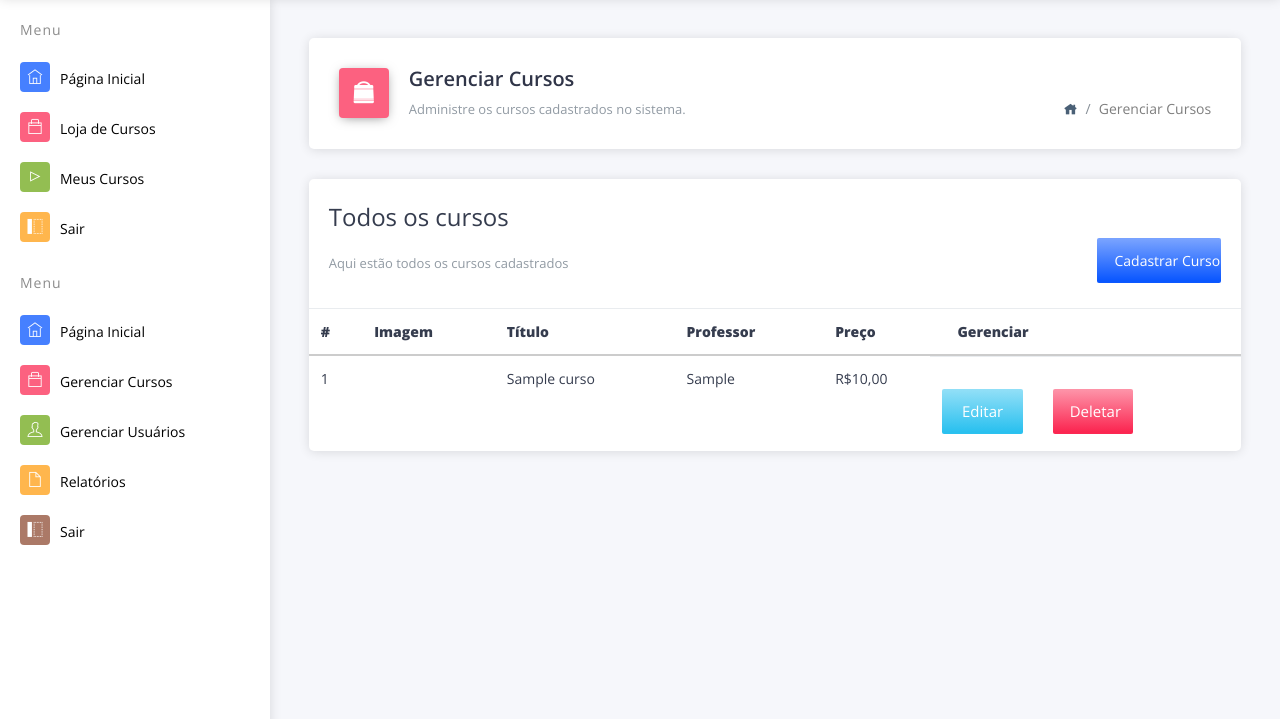
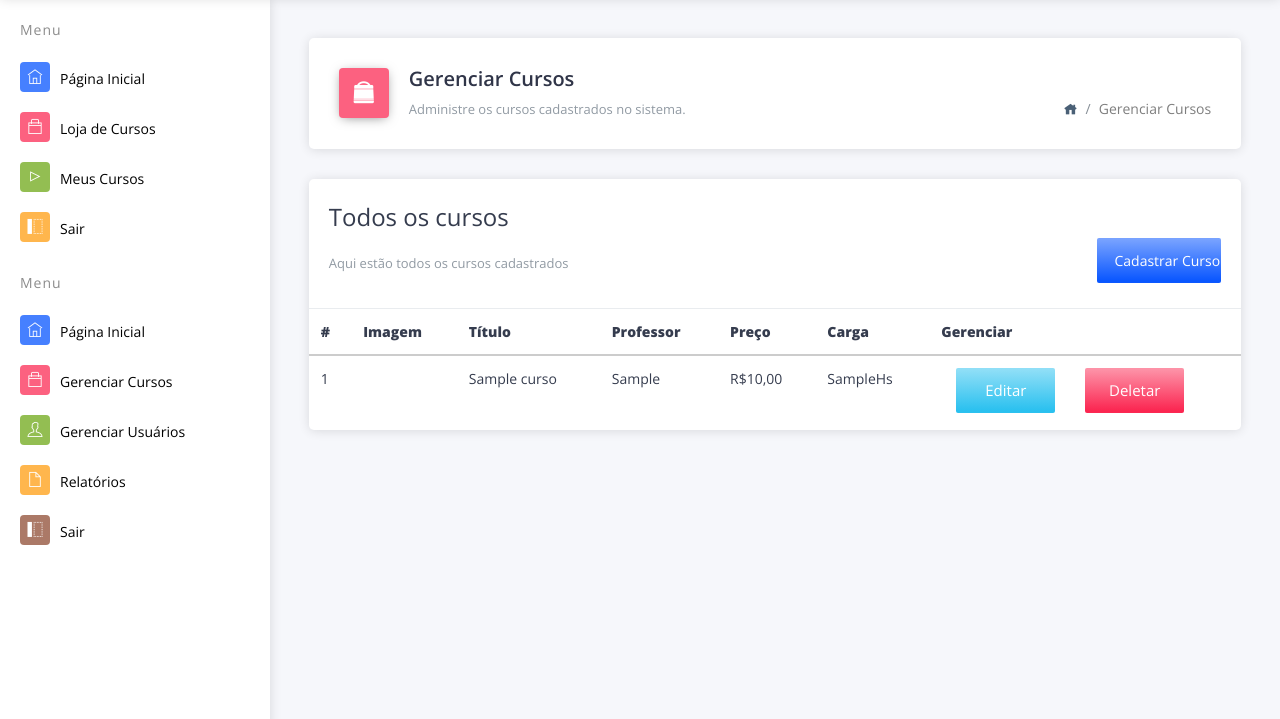
Before and after one commit to ViniciusSibin/Escola-EAD, a PHP site: page /index.php?pagina=curso-gerenciar in a window 1280 px wide. Shown: the part 83-802 px from the top of the page. Run offline with PHP 8.4, Linux system fonts and the light colour scheme; the visitor is signed in with stand-in values (Sample User, id 1); tables that the repository leaves empty or names only in its code hold one stand-in row (values such as "Sample post"); data that the repository does not hold is empty; some web fonts are replaced.

Commit message:
Adicionado a coluna de carga e ajustado botões da lista

```diff
--- a/paginas/curso-gerenciar.php
+++ b/paginas/curso-gerenciar.php
@@ -56,6 +56,7 @@
                                     <th>Título</th>
                                     <th>Professor</th>
                                     <th>Preço</th>
+                                    <th>Carga</th>
                                     <th>Gerenciar</th>
                                 </tr>
                             </thead>
@@ -72,8 +73,9 @@
                                         <td><?php echo $curso['titulo'] ?></td>
                                         <td><?php echo $curso['professor'] ?></td>
                                         <td>R$<?php echo number_format($curso['valor'], 2, ',', '.'); ?></td>
-                                        <td class="row">
-                                            <div class="row m-t-20">
+                                        <td><?php echo $curso['carga'] ?>Hs</td>
+                                        <td>
+                                            <div class="row col-md-12">
                                                 <div class="col-md-6">
                                                     <a class="btn hor-grd btn-grd-info btn-md btn-block waves-effect text-center" href="index.php?pagina=curso-editar&idCurso=<?php echo $curso['id']?>" style="text-decoration: none; color: #fff;">Editar</a>
                                                 </div>
```
